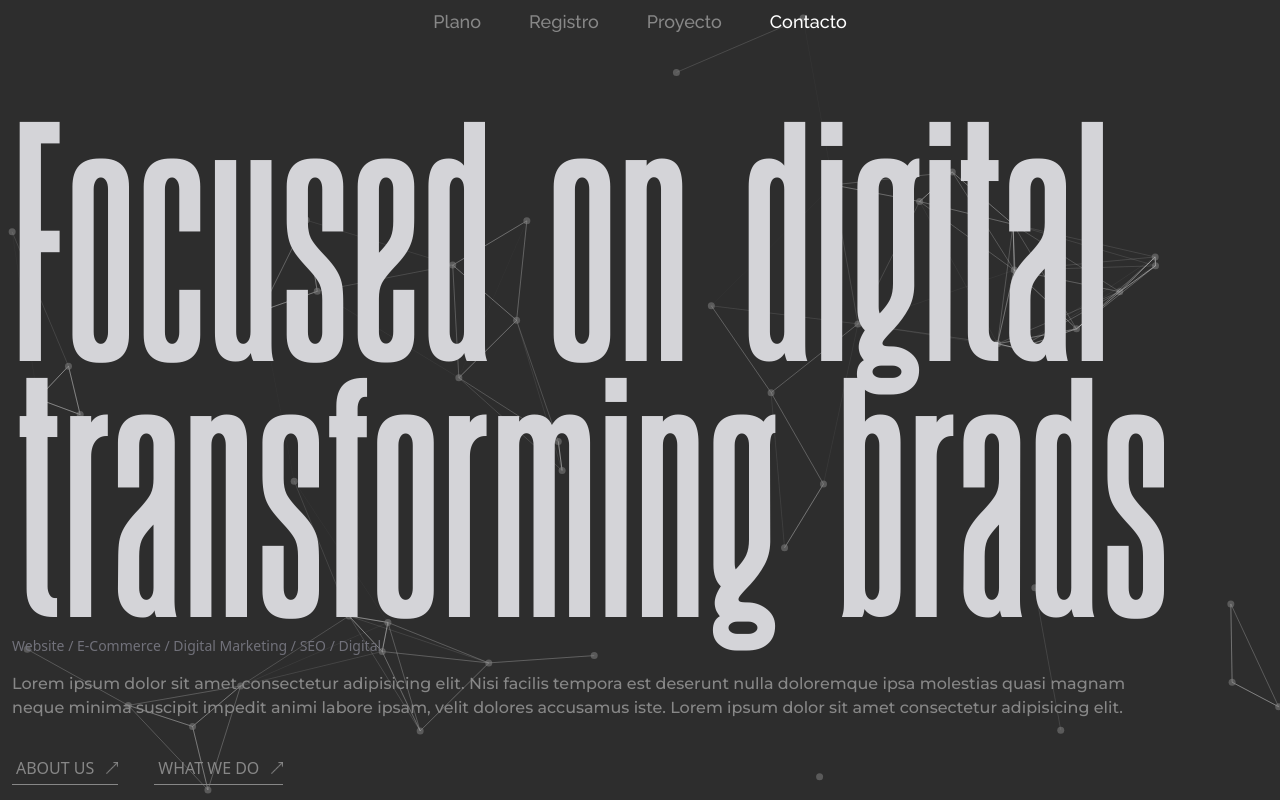
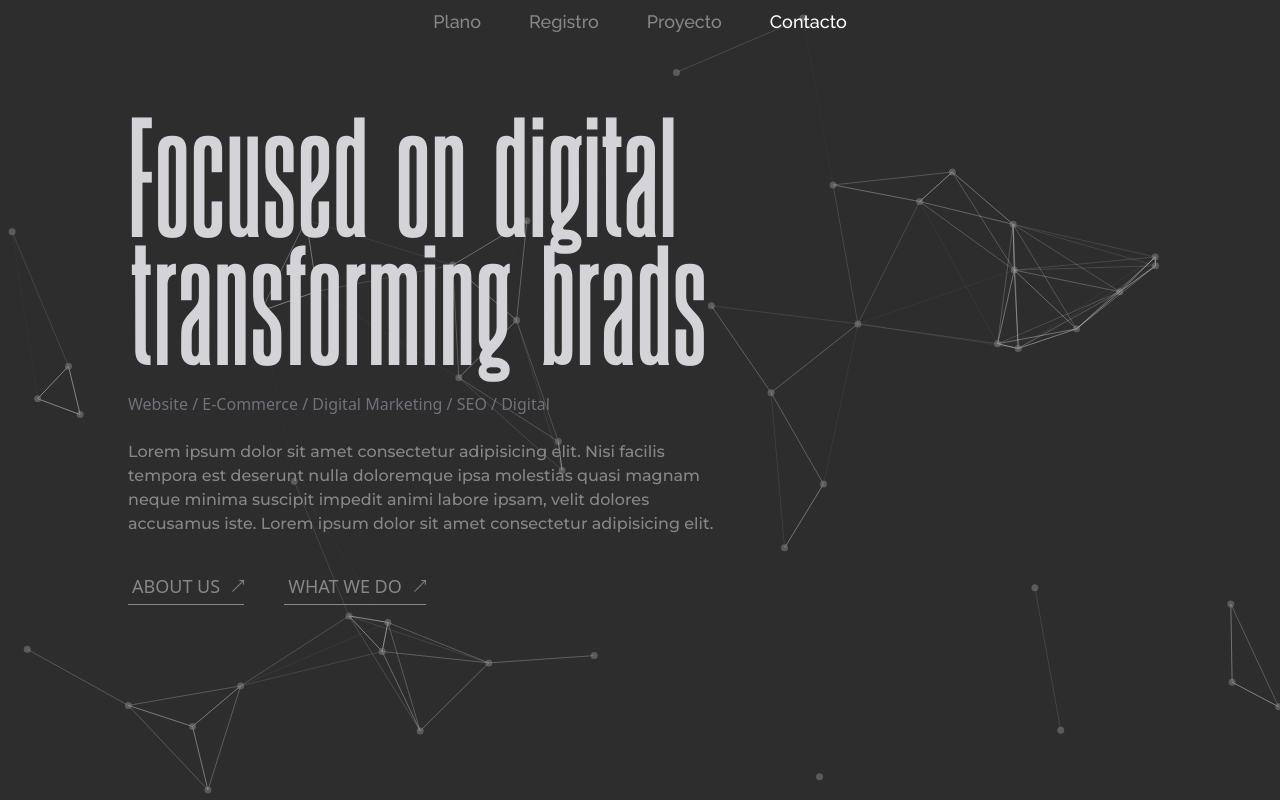
Before and after one commit to Najdorf12/gallery-app, a React (Vite) app: page /proyecto in a window 1280 px wide. Built offline with nearby package versions, Linux system fonts and the light colour scheme.

Commit message:
add styles

```diff
--- a/src/pages/Project.jsx
+++ b/src/pages/Project.jsx
@@ -4,19 +4,19 @@ import arrow from "/arrow.png";
 
 const Project = () => {
   return (
-    <section className="relative w-full h-[100dvh] z-40 flex flex-col pt-28 justify-start bg-blackCustom overflow-hidden">
+    <section className="relative w-full min-h-screen z-40 flex flex-col pt-28 justify-start bg-blackCustom overflow-hidden">
       <TsParticlesBg />
       <Navbar />
-      <div className="w-full z-[550] relative flex flex-col  px-3">
-        <article className="flex flex-col justify-start items-start relative z-50  w-full cursor-default">
-          <h1 className="august-bold leading-none text-zinc-300 text-7xl lg:text-[16rem] xl:text-[18rem] 2xl:text-[22rem]">
+      <div className="w-full z-[550] relative flex flex-col  px-3 lg:pl-[10%]">
+        <article className="flex flex-col justify-start items-start relative z-50  w-full cursor-default lg:max-w-[60%]">
+          <h1 className="august-bold leading-none text-zinc-300 text-7xl lg:text-[8rem]  2xl:text-[10rem]">
             Focused on digital <br />
             transforming brads
           </h1>
-          <p className="text-sm mt-3 text-zinc-500">
+          <p className="text-sm mt-3 text-zinc-500 lg:mt-6 lg:text-base">
             Website / E-Commerce / Digital Marketing / SEO / Digital
           </p>
-          <p className="text-sm  text-grayCustom font-text2 font-medium  text-balance  mt-4 lg:text-base  xl:max-w-[1000px] 2xl:max-w-[1300px] xl:text-lg   2xl:text-xl">
+          <p className="text-sm  text-grayCustom font-text2 font-medium  text-balance  mt-4 lg:text-base lg:mt-6 max-w-[660px] xl:text-lg 2xl:text-xl">
             Lorem ipsum dolor sit amet consectetur adipisicing elit. Nisi
             facilis tempora est deserunt nulla doloremque ipsa molestias quasi
             magnam neque minima suscipit impedit animi labore ipsam, velit
@@ -24,17 +24,17 @@ const Project = () => {
             adipisicing elit.
           </p>
 
-          <div className="flex justify-start items-center gap-9 mt-9">
+          <div className="flex justify-start items-center gap-9 mt-9 lg:gap-10">
             <button
               className="flex justify-center items-center gap-3 text-grayCustom border-b border-grayCustom pb-1
-            pl-1"
+            pl-1 lg:text-lg"
             >
               ABOUT US
               <img src={arrow} alt="arrow" className="w-3" />
             </button>
             <button
               className="flex justify-center items-center gap-3 text-grayCustom border-b border-grayCustom pb-1
-            pl-1"
+            pl-1 lg:text-lg"
             >
               WHAT WE DO
               <img src={arrow} alt="arrow" className="w-3" />
@@ -42,6 +42,10 @@ const Project = () => {
           </div>
         </article>
       </div>
+
+      <div className="">
+
+      </div>
     </section>
   );
 };
```
